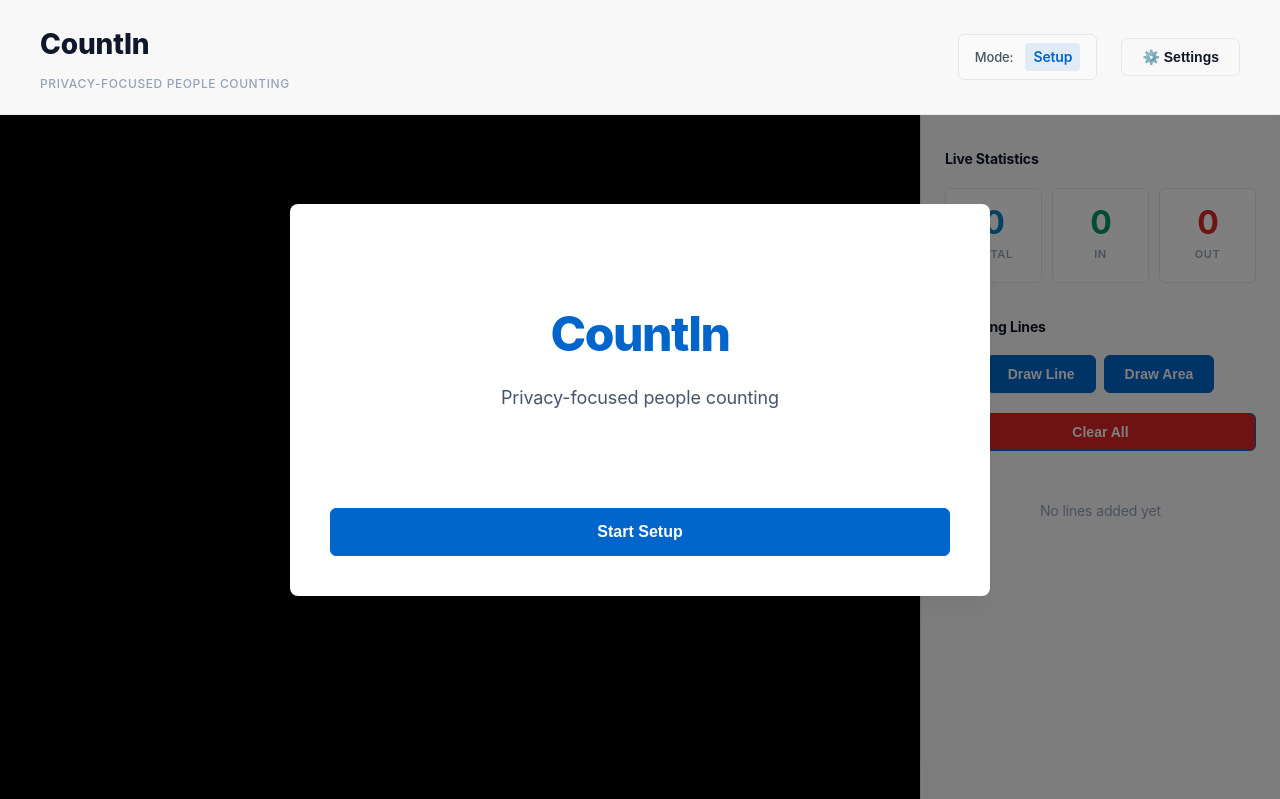
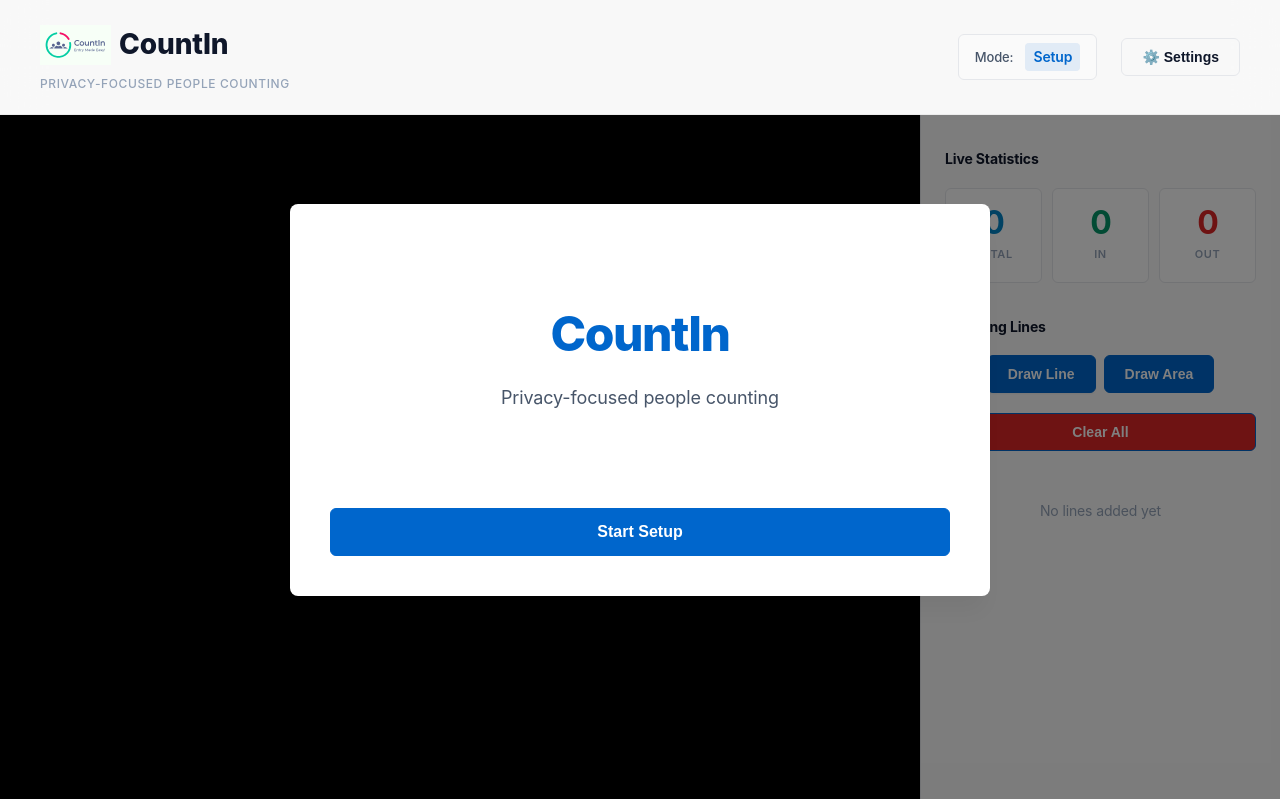
Before and after one commit to IgnacioLD/countin, a website built with Vite: page frontend/index.html in a window 1280 px wide. Shown: the top 799 px of the page. Built offline with nearby package versions, Linux system fonts and the light colour scheme; no server answers.

Commit message:
feat: add CountIn logo to header and favicon
- Add logo.svg to public folder
- Display logo next to CountIn text in header
- Add favicon link for browser tab icon

```diff
--- a/frontend/index.html
+++ b/frontend/index.html
@@ -4,6 +4,7 @@
     <meta charset="UTF-8">
     <meta name="viewport" content="width=device-width, initial-scale=1.0, maximum-scale=1.0, user-scalable=no">
     <title>CountIn - Real-Time Occupancy Tracker</title>
+    <link rel="icon" type="image/svg+xml" href="/logo.svg">
     <link rel="stylesheet" href="/src/styles.css">
     <!-- TensorFlow.js and COCO-SSD loaded dynamically when needed -->
 </head>
@@ -11,7 +12,10 @@
     <div class="container">
         <header>
             <div class="header-left">
-                <h1 id="logo-link" style="cursor: pointer;">CountIn</h1>
+                <div id="logo-link" style="cursor: pointer; display: flex; align-items: center; gap: 0.5rem;">
+                    <img src="/logo.svg" alt="CountIn Logo" style="height: 40px; width: auto;">
+                    <h1>CountIn</h1>
+                </div>
                 <span class="tagline-header">Privacy-focused people counting</span>
             </div>
             <div class="header-controls">
```
Also changed, not shown: frontend/public/logo.svg (added).
